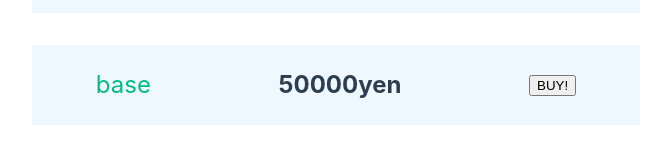
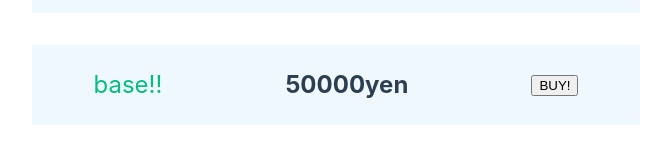
Before and after one commit to miura19/vue-typescript-tutorial, a Vue app: page / in a window 1280 px wide. Shown: the part 179-339 px from the top of the page, without its empty margins (304-975 px from the left). Built offline with nearby package versions, Linux system fonts and the light colour scheme.

Commit message:
houseのtest

```diff
--- a/src/components/Payment.vue
+++ b/src/components/Payment.vue
@@ -1,7 +1,7 @@
 <script setup lang="ts">
 
 const name1: string = "guitar!!"
-const name2: string = "base"
+const name2: string = "base!!"
 
 const price1: number = 20000
 const price2: number = 50000
```
